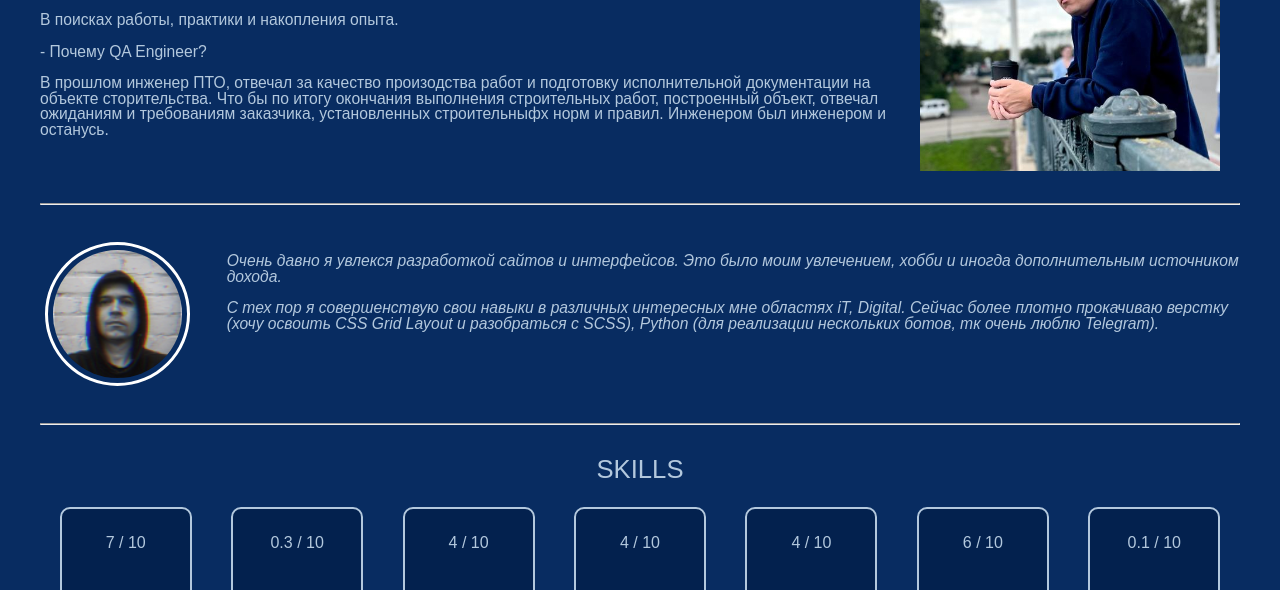
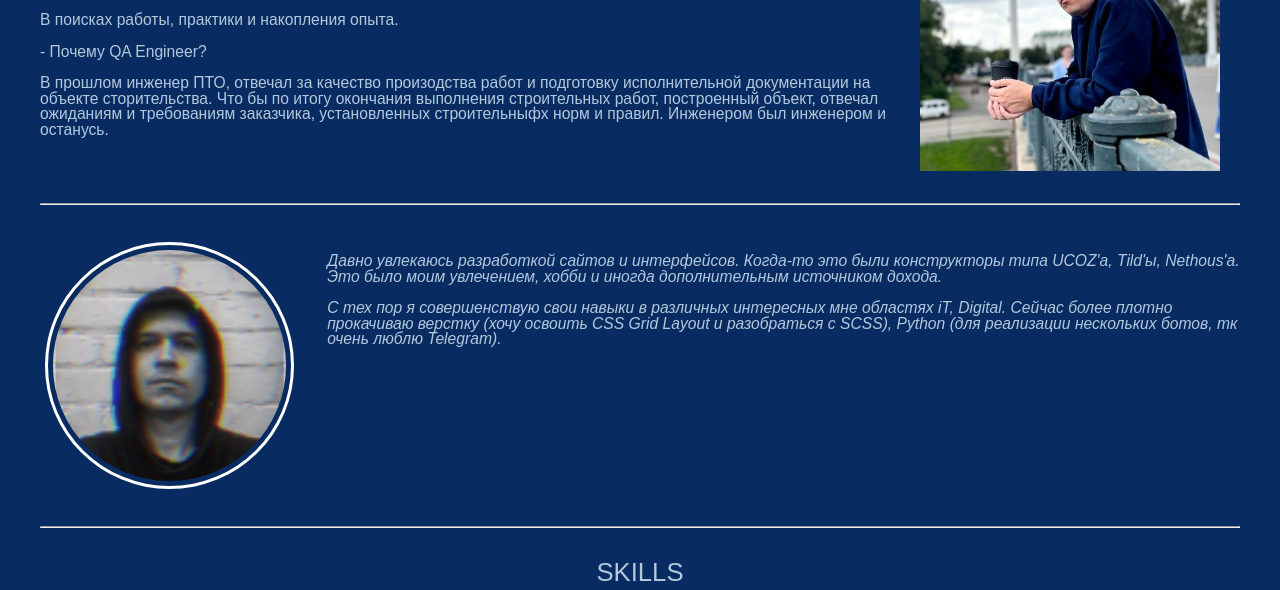
Before and after one commit to 1ev5ha/rsschool-cv, a plain HTML site: page index.html in a window 1280 px wide. Shown: the part 177-767 px from the top of the page. Drawn offline with Linux system fonts and the light colour scheme.

Commit message:
Add files via upload

```diff
--- a/css/styles.css
+++ b/css/styles.css
@@ -133,11 +133,11 @@ height: auto;
 margin-right: 20px;
 }
 .img_smallavatar {
-border-radius: 100%;
+border-radius: 50%;
 border: 3px solid white;
 margin: 5px;
 padding: 5px;
-width: 20%;
+width: 40%;
 height: auto;
 }
 .skills_img {
--- a/index.html
+++ b/index.html
@@ -77,7 +77,8 @@
 
 
             <cite>
-            <p class="p aboutme">Очень давно я увлекся разработкой сайтов и интерфейсов. Это было моим увлечением, хобби и
+            <p class="p aboutme">Давно увлекаюсь разработкой сайтов и интерфейсов. Когда-то это были конструкторы типа UCOZ'a, Tild'ы, Nethous'а.
+                Это было моим увлечением, хобби и
             иногда дополнительным источником дохода. </p>
         <p class="p aboutme">С тех пор я совершенствую свои навыки в различных интересных мне областях iT, Digital.
             Сейчас более плотно прокачиваю верстку (хочу освоить CSS Grid Layout и разобраться с SCSS),
```
